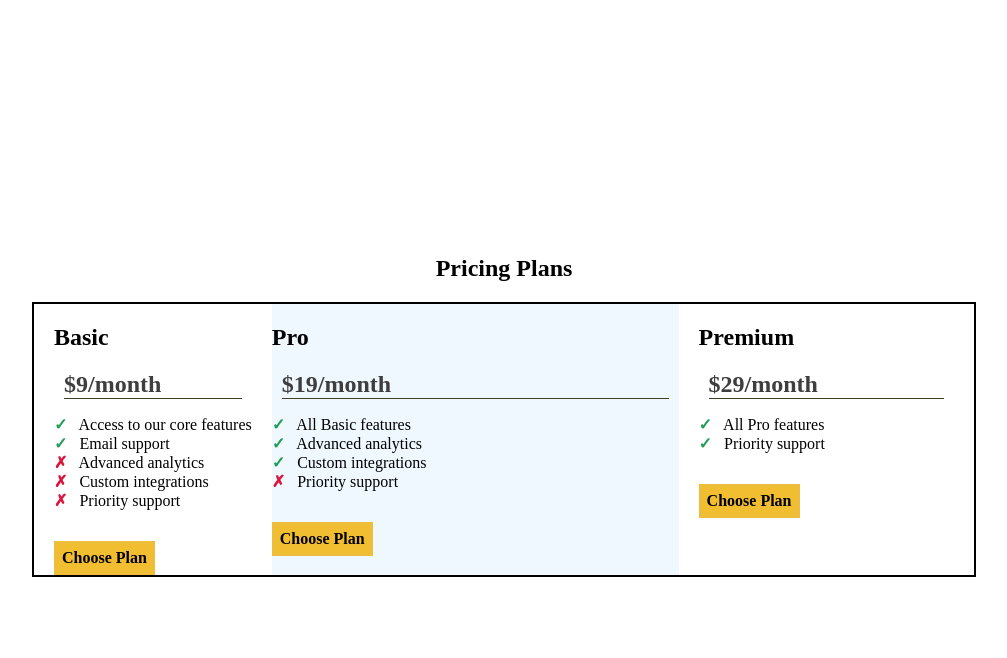
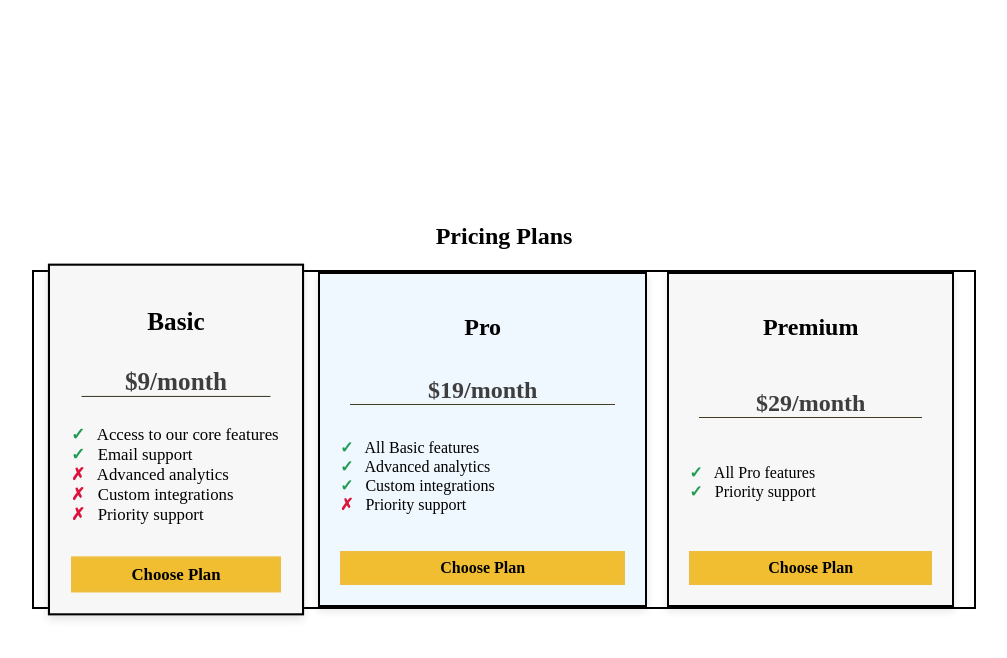
Before and after one commit to csant510/Design-a-Pricing-Plans-Layout-Page, a plain HTML site: page index.html in a window 1280 px wide. In both pictures the pointer is over the element 288 px from the left and 439 px from the top of the page. Shown: the whole page, without its empty margins (136-1143 px from the left). Drawn offline with Linux system fonts and the light colour scheme.

Commit message:
Update styles.css

```diff
--- a/styles.css
+++ b/styles.css
@@ -5,6 +5,7 @@ body {
     flex-direction: column;
     min-height: 100vh;
     margin: 8px;
+    min-height: 100vh;
 }
 
 h1 {
@@ -26,7 +27,8 @@ h1 {
     padding: 0 20px;
 }
 
- {
+
+.pricing-card{
     display: flex;
     flex-direction: column;
     justify-content: space-between;
@@ -37,6 +39,10 @@ h1 {
     padding: 20px;
     text-align: center;
     transition: transform 0.3s ease;
+}
+
+.pricing-card:hover {
+    transform: scale(1.05);
 }
 
 
```
